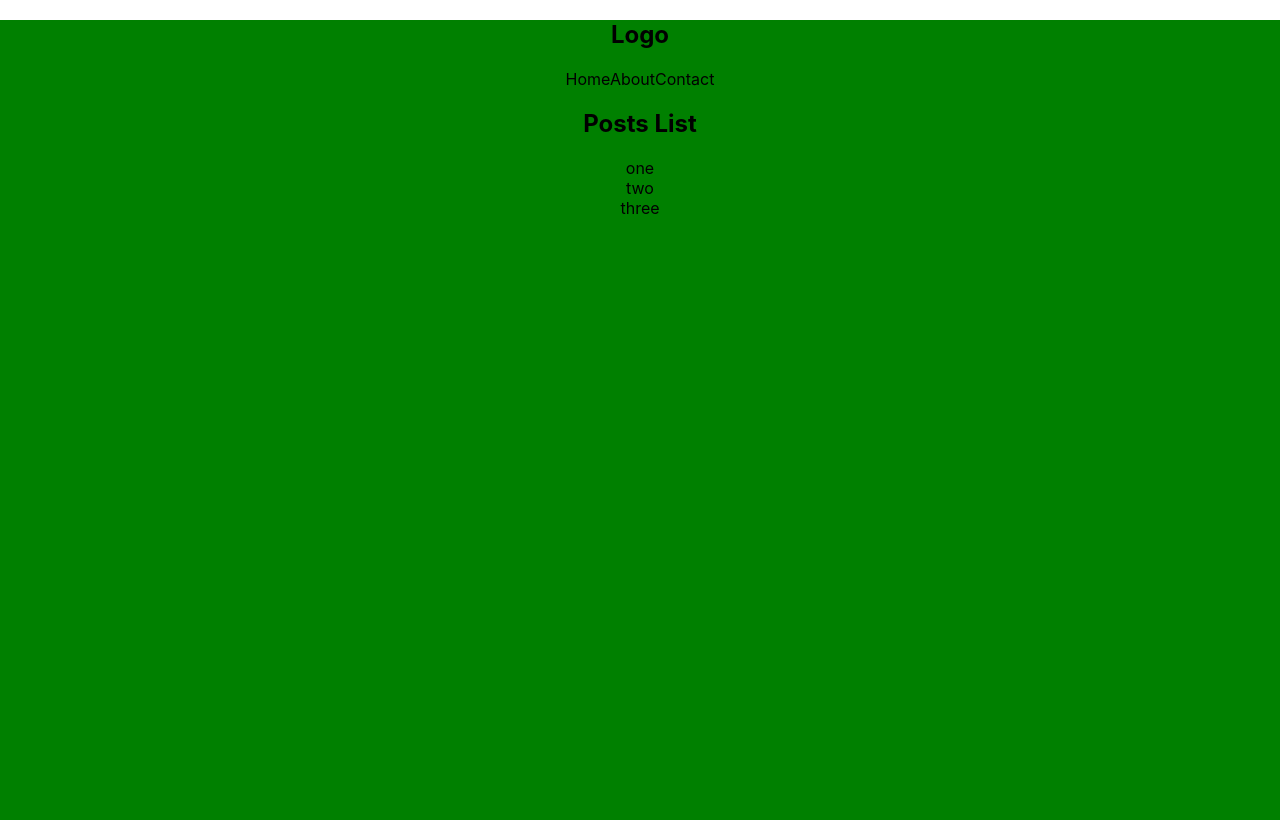
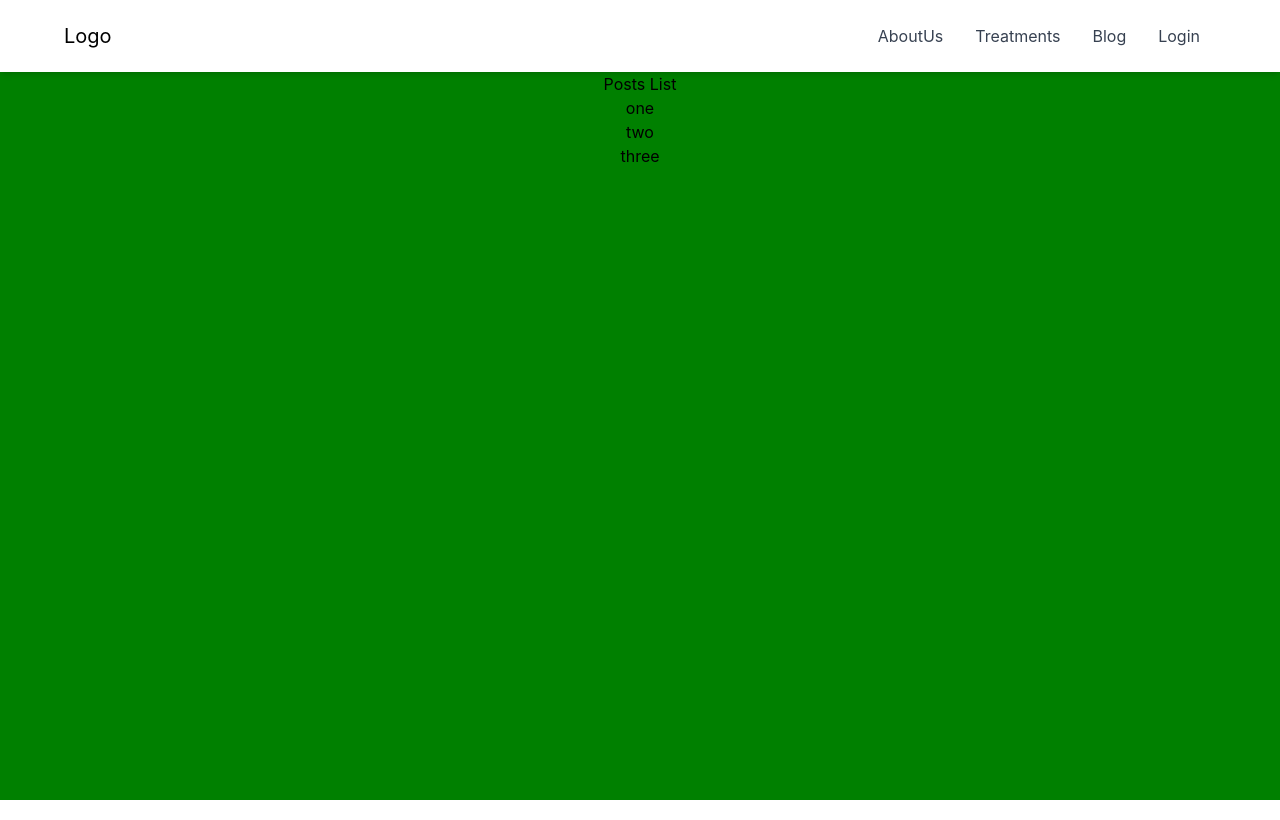
Before and after one commit to RarJar/React-Beginner-Project, a React (Create React App) app: page / in a window 1280 px wide. Built offline with nearby package versions, Linux system fonts and the light colour scheme.

Commit message:
pass-function-as-a-prop

```diff
--- a/public/index.html
+++ b/public/index.html
@@ -11,6 +11,7 @@
     />
     <link rel="apple-touch-icon" href="%PUBLIC_URL%/logo192.png" />
     <link rel="manifest" href="%PUBLIC_URL%/manifest.json" />
+    <script src="https://cdn.tailwindcss.com"></script>
     <title>React App</title>
   </head>
   <body>
--- a/src/App.js
+++ b/src/App.js
@@ -1,6 +1,7 @@
 import './App.css';
 import Navbar from "./components/Navbar/index";
 import PostsList from "./components/PostsList/index";
+import Modal from "./components/Modal/index";
 import {useState} from 'react'
 
 function App() {
@@ -18,10 +19,16 @@ function App() {
       title : 'three'
     }
   ]);
+
+  let [openModal,setOpenModal] = useState(false);
+
   return (
     <div className="App">
-      <Navbar/>
+      <Navbar setOpenModal={setOpenModal}/>
       <PostsList posts={posts}/>
+      <Modal openModal={openModal} setOpenModal={setOpenModal}>
+        <h1 className='text-red-500'>Hello Modal</h1>
+      </Modal>
     </div>
   );
 }
--- /dev/null
+++ b/src/components/Modal/index.js
@@ -0,0 +1,12 @@
+import React from 'react'
+
+export default function Modal({children,openModal,setOpenModal}) {
+  return (
+    !!openModal && <div className='fixed inset-0 flex items-center justify-center z-50'>
+        <div className="bg-white w-1/4 p-6 h-40 rounded-lg shadow-lg">
+            <p>{children}</p>
+            <button onClick={() => setOpenModal(false)}>Close</button>
+        </div>
+    </div>
+  )
+}
--- a/src/components/Navbar/index.js
+++ b/src/components/Navbar/index.js
@@ -1,14 +1,31 @@
 import React from 'react'
 
-export default function Navbar() {
+export default function Navbar({setOpenModal}) {
   return (
-    <div>
-        <h2>Logo</h2>
-        <div>
-            <a>Home</a>
-            <a>About</a>
-            <a>Contact</a>
-        </div>
-    </div>
+    <header className="lg:px-16 px-4 bg-white flex flex-wrap items-center py-2 shadow-md">
+      <div className="flex-1 flex justify-between items-center">
+          <a href="/" className="text-xl">Logo</a>
+      </div>
+
+      <label for="menu-toggle" className="pointer-cursor md:hidden block">
+        <svg className="fill-current text-gray-900"
+          xmlns="http://www.w3.org/2000/svg" width="20" height="20" viewBox="0 0 20 20">
+          <title>menu</title>
+          <path d="M0 3h20v2H0V3zm0 6h20v2H0V9zm0 6h20v2H0v-2z"></path>
+        </svg>
+      </label>
+      <input className="hidden" type="checkbox" id="menu-toggle" />
+
+      <div className="hidden md:flex md:items-center md:w-auto w-full" id="menu">
+          <nav>
+              <ul className="md:flex items-center justify-between text-base text-gray-700 pt-4 md:pt-0">
+                  <li><a className="md:p-4 py-3 px-0 block" href="/">AboutUs</a></li>
+                  <li><a className="md:p-4 py-3 px-0 block" href="/">Treatments</a></li>
+                  <li><a className="md:p-4 py-3 px-0 block" href="/">Blog</a></li>
+                  <li><button className="md:p-4 py-3 px-0 block md:mb-0 mb-2" onClick={() => setOpenModal(true)}>Login</button></li>
+              </ul>
+          </nav>
+      </div>
+  </header>
   )
 }
```
